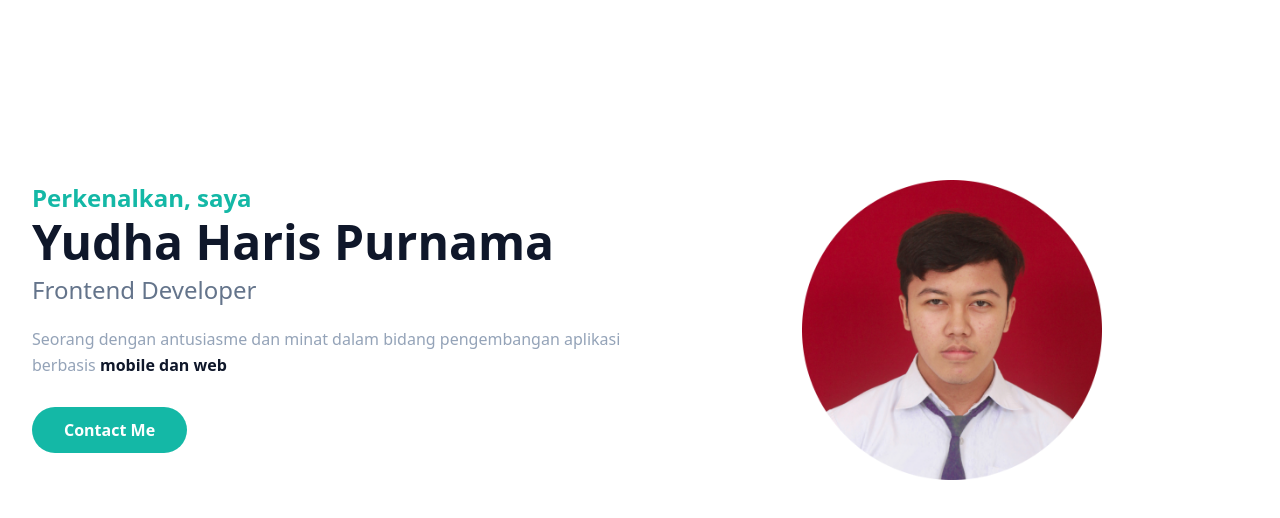
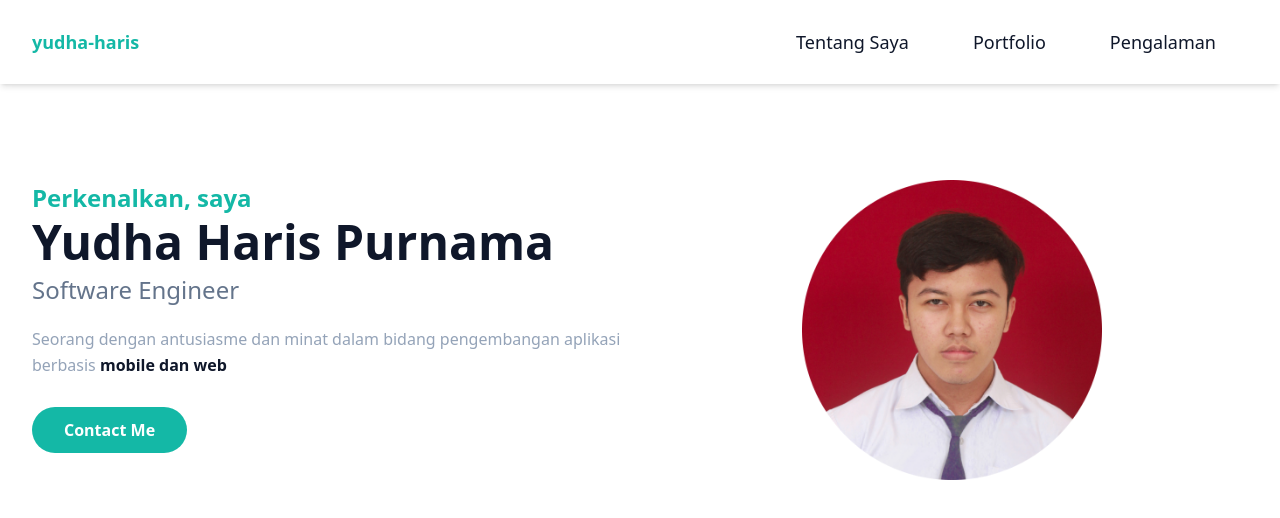
Before and after one commit to yudha-haris/profile, a Next.js app: page / in a window 1280 px wide. Shown: the top 518 px of the page. Built offline with nearby package versions, Linux system fonts and the light colour scheme.

Commit message:
feat: add header

```diff
--- /dev/null
+++ b/components/Header.js
@@ -0,0 +1,86 @@
+import React, { useState } from "react";
+
+function Header() {
+  const [isActive, setIsActive] = useState(false);
+
+  const handleToggle = () => {
+    setIsActive((prevState) => !prevState);
+  };
+  return (
+    <header className="bg-transparent backdrop-blur-md shadow-md fixed top-0 left-0 w-full flex items-center z-10">
+      <div className="container">
+        <div className="flex items-center justify-between relative">
+          <div className="px-4">
+            <a
+              href="#home"
+              className="font-bold text-lg text-primary block py-6"
+            >
+              yudha-haris
+            </a>
+          </div>
+          <div className="flex items-center px-4">
+            <button
+              id="hamburger"
+              name="hamburger"
+              type="button"
+              className="block absolute right-4 md:hidden"
+              onClick={handleToggle}
+            >
+              <span
+                className={`w-[30px] h-[2px] my-2 block bg-dark origin-top-left ${
+                  isActive ? "rotate-45" : ""
+                } transition duration-300 ease-in-out`}
+              />
+              <span
+                className={`w-[30px] h-[2px] my-2 block bg-dark ${
+                  isActive ? "scale-0" : ""
+                } transition duration-300 ease-in-out`}
+              />
+              <span
+                className={`w-[30px] h-[2px] my-2 block bg-dark origin-top-left ${
+                  isActive ? "-rotate-45" : ""
+                } transition duration-300 ease-in-out`}
+              />
+            </button>
+            <nav
+              id="nav-menu"
+              className={`${
+                isActive ? "" : "hidden"
+              } absolute py-5 bg-white shadow-lg rounded-lg w-full right-0 top-full
+                md:block md:static md:bg-transparent md:max-w-full md:shadow-none md:rounded-none`}
+            >
+              <ul className="block md:flex">
+                <li className="group">
+                  <a
+                    href="#home"
+                    className="text-lg font-medium text-dark py-2 mx-8 flex group-hover:text-primary"
+                  >
+                    Tentang Saya
+                  </a>
+                </li>
+                <li className="group">
+                  <a
+                    href="#portfolio"
+                    className="text-lg font-medium text-dark py-2 mx-8 flex group-hover:text-primary"
+                  >
+                    Portfolio
+                  </a>
+                </li>
+                <li className="group">
+                  <a
+                    href="#company"
+                    className="text-lg font-medium text-dark py-2 mx-8 flex group-hover:text-primary"
+                  >
+                    Pengalaman
+                  </a>
+                </li>
+              </ul>
+            </nav>
+          </div>
+        </div>
+      </div>
+    </header>
+  );
+}
+
+export default Header;
--- a/components/HeroSection.js
+++ b/components/HeroSection.js
@@ -13,7 +13,7 @@ function HeroSection() {
               </span>
             </h1>
             <h2 className="font-medium text-slate-500 text-lg mb-5 mt-2 lg:text-2xl">
-              Frontend Developer
+              Software Engineer
             </h2>
             <p className="font-medium text-slate-400 mb-10 leading-relaxed">
               Seorang dengan antusiasme dan minat dalam bidang pengembangan
--- a/pages/index.js
+++ b/pages/index.js
@@ -1,7 +1,11 @@
+import Header from "../components/Header";
 import HeroSection from "../components/HeroSection";
 
 export default function Home() {
   return (
-    <HeroSection/>
-  )
+    <>
+      <Header />
+      <HeroSection />
+    </>
+  );
 }
```
